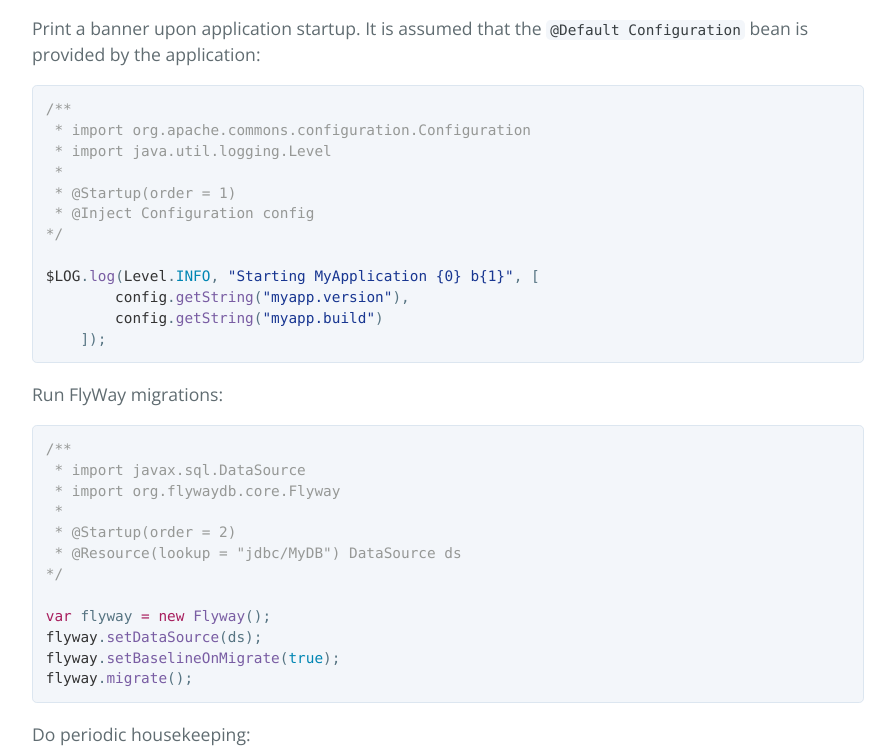
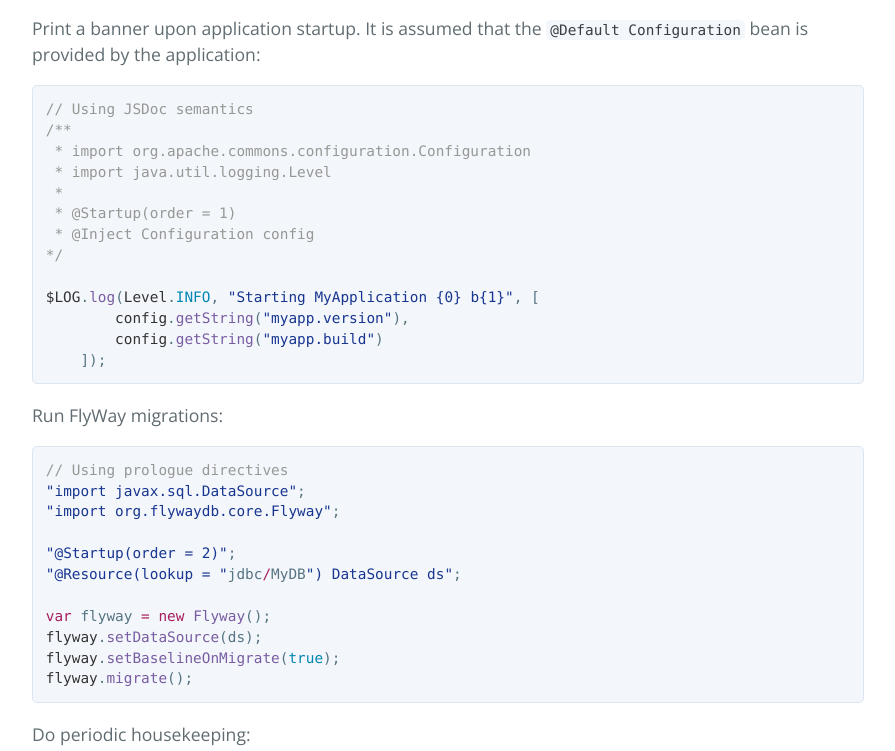
Before and after one commit to Nosorog/nosorog.github.io, a plain HTML site: page index.html in a window 1280 px wide. Shown: the part 709-1460 px from the top of the page, without its empty margins (192-1087 px from the left). Drawn offline with nearby package versions, Linux system fonts and the light colour scheme.

Commit message:
Replace master branch with page content via GitHub

```diff
--- a/index.html
+++ b/index.html
@@ -28,7 +28,8 @@
 
 <p>Print a banner upon application startup. It is assumed that the <code>@Default Configuration</code> bean is provided by the application:</p>
 
-<div class="highlight highlight-source-js"><pre><span class="pl-c">/**</span>
+<div class="highlight highlight-source-js"><pre><span class="pl-c">// Using JSDoc semantics</span>
+<span class="pl-c">/**</span>
 <span class="pl-c"> * import org.apache.commons.configuration.Configuration</span>
 <span class="pl-c"> * import java.util.logging.Level</span>
 <span class="pl-c"> *</span>
@@ -43,13 +44,12 @@
 
 <p>Run FlyWay migrations:</p>
 
-<div class="highlight highlight-source-js"><pre><span class="pl-c">/**</span>
-<span class="pl-c"> * import javax.sql.DataSource</span>
-<span class="pl-c"> * import org.flywaydb.core.Flyway</span>
-<span class="pl-c"> *</span>
-<span class="pl-c"> * @Startup(order = 2)</span>
-<span class="pl-c"> * @Resource(lookup = "jdbc/MyDB") DataSource ds</span>
-<span class="pl-c">*/</span>
+<div class="highlight highlight-source-js"><pre><span class="pl-c">// Using prologue directives</span>
+<span class="pl-s"><span class="pl-pds">"</span>import javax.sql.DataSource<span class="pl-pds">"</span></span>;
+<span class="pl-s"><span class="pl-pds">"</span>import org.flywaydb.core.Flyway<span class="pl-pds">"</span></span>;
+
+<span class="pl-s"><span class="pl-pds">"</span>@Startup(order = 2)<span class="pl-pds">"</span></span>;
+<span class="pl-s"><span class="pl-pds">"</span>@Resource(lookup = <span class="pl-pds">"</span></span>jdbc<span class="pl-k">/</span>MyDB<span class="pl-s"><span class="pl-pds">"</span>) DataSource ds<span class="pl-pds">"</span></span>;
 
 <span class="pl-k">var</span> flyway <span class="pl-k">=</span> <span class="pl-k">new</span> <span class="pl-en">Flyway</span>();
 <span class="pl-smi">flyway</span>.<span class="pl-en">setDataSource</span>(ds);
```
Also changed, not shown: params.json (+1 -1 lines).
